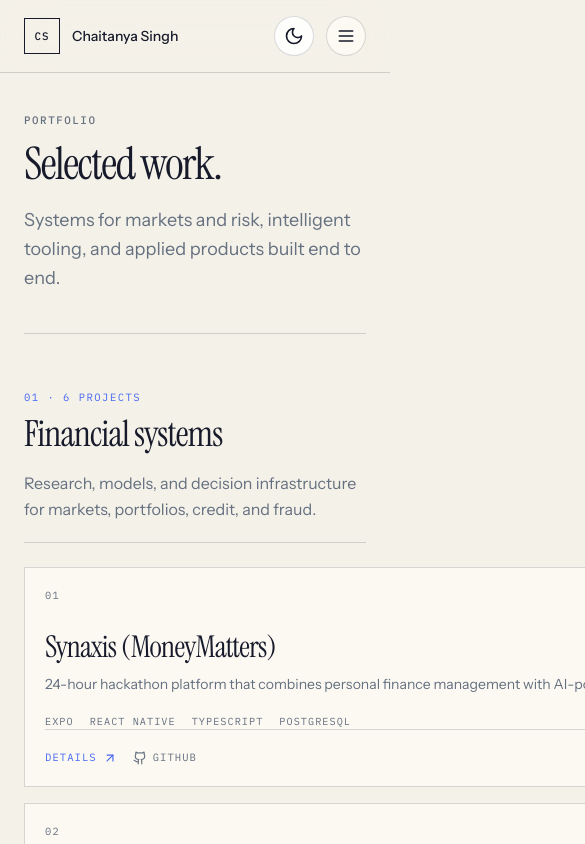
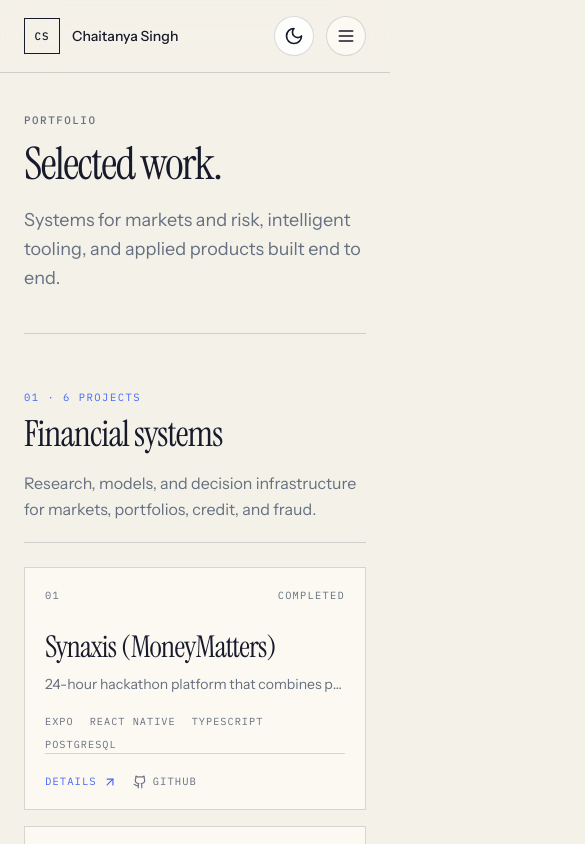
Before and after one commit to CSingh26/portfolio, a Next.js app: page /projects in a window 390 px wide. Shown: the top 844 px of the page, 585 px wide, since content can reach past the window. Built offline with nearby package versions, Linux system fonts and the light colour scheme.

Commit message:
fix: keep project cards within mobile grid

```diff
--- a/src/components/project-card.tsx
+++ b/src/components/project-card.tsx
@@ -9,7 +9,7 @@ type Props = {
 
 export function ProjectCard({ index, project }: Props) {
   return (
-    <article className="group flex h-full flex-col border border-border bg-card p-5 transition hover:border-accent sm:p-6">
+    <article className="group flex min-w-0 h-full flex-col border border-border bg-card p-5 transition hover:border-accent sm:p-6">
       <div className="flex items-center justify-between gap-4 font-mono text-[0.65rem] uppercase tracking-[0.12em] text-muted">
         <span>{String(index).padStart(2, "0")}</span>
         <span>{project.status}</span>
```
